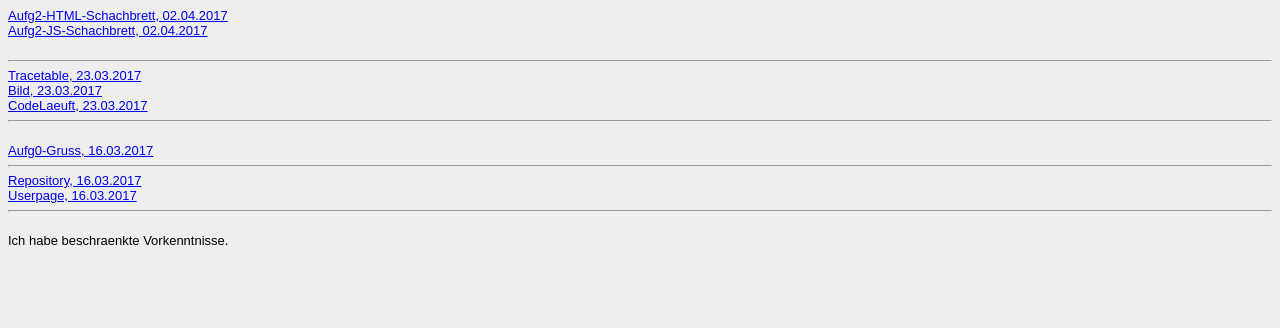
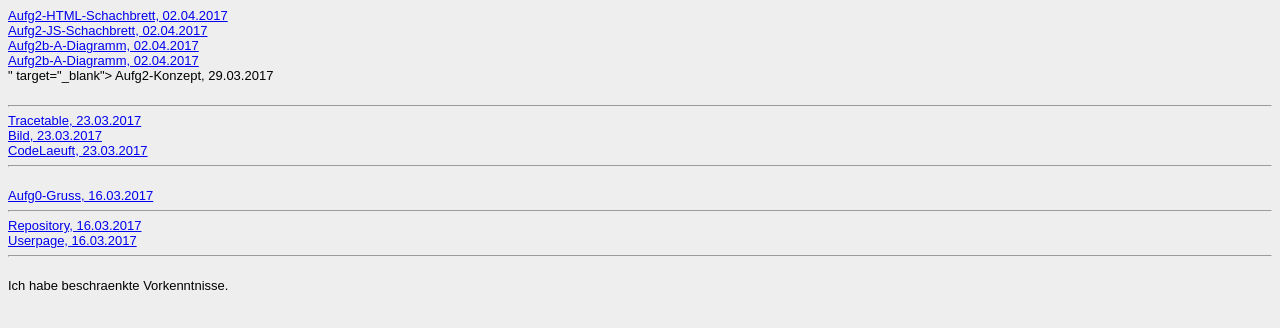
Before and after one commit to Lina-MariaStraub/EIA2-1, a plain HTML site: page Mein-Steckbrief/steckbrief.htm in a window 1280 px wide. Drawn offline with Linux system fonts and the light colour scheme.

Commit message:
Signed-off-by: User <User@User-PC.fritz.box>

```diff
--- a/Mein-Steckbrief/steckbrief.htm
+++ b/Mein-Steckbrief/steckbrief.htm
@@ -8,6 +8,8 @@
 
 <a href="https://nadiacredidio.github.io/EIA2/Aufg2/Schach-Basis.htm " target="_blank"> Aufg2-HTML-Schachbrett, 02.04.2017</a> <br>
 <a href="https://nadiacredidio.github.io/EIA2/Aufg2/Schachbrett.js " target="_blank"> Aufg2-JS-Schachbrett, 02.04.2017</a> <br>
+<a href="https://nadiacredidio.github.io/EIA2/Aufg2/Aufg2b-A-Diagramm.jpg " target="_blank"> Aufg2b-A-Diagramm, 02.04.2017</a> <br>
+<a href=" https://nadiacredidio.github.io/EIA2/Aufg2/Aufg2a-Konzept.jpg " target="_blank"> Aufg2b-A-Diagramm, 02.04.2017</a> <br>" target="_blank"> Aufg2-Konzept, 29.03.2017</a> <br>
 <br>
 <hr>
 <a href="https://nadiacredidio.github.io/EIA2//Aufg1/Aufg1-Tracetable.jpg " target="_blank"> Tracetable, 23.03.2017</a> <br>
```
